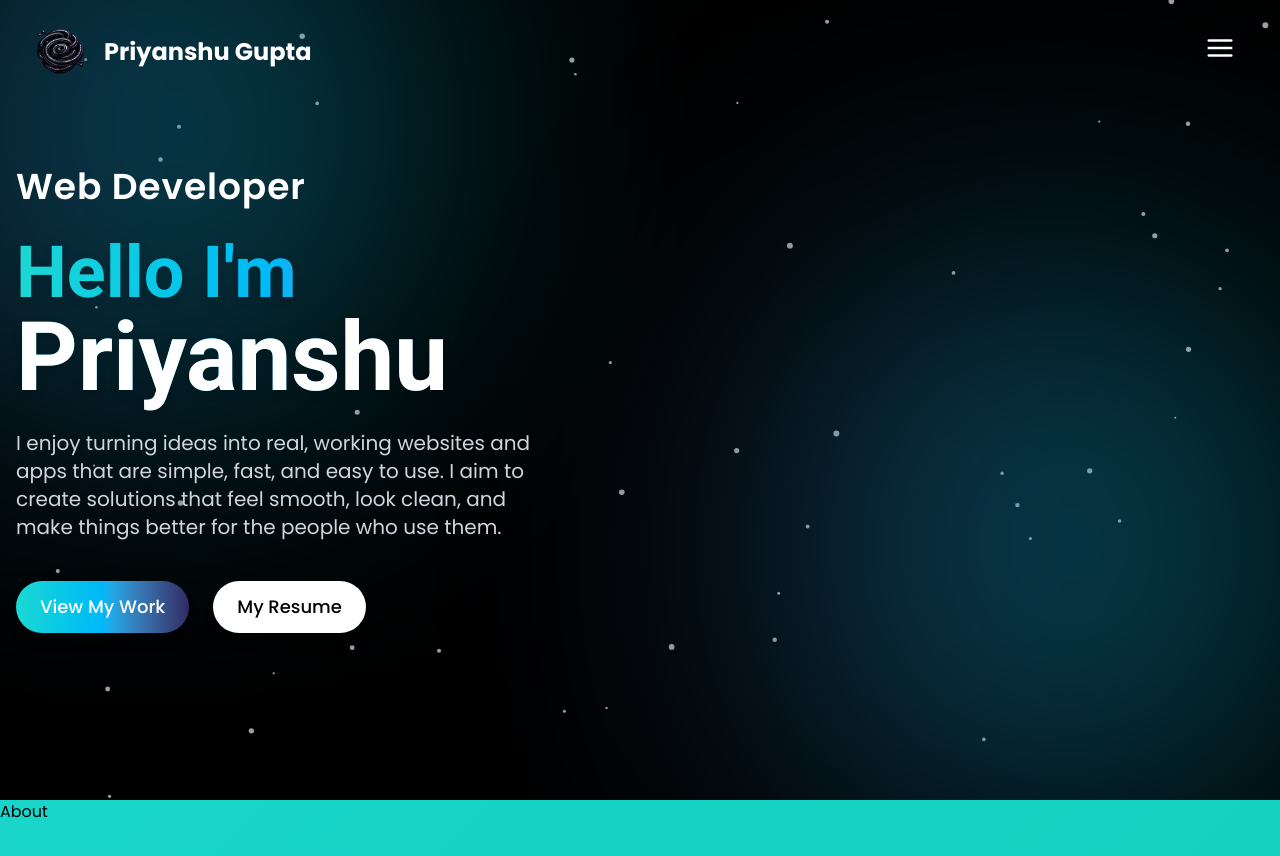
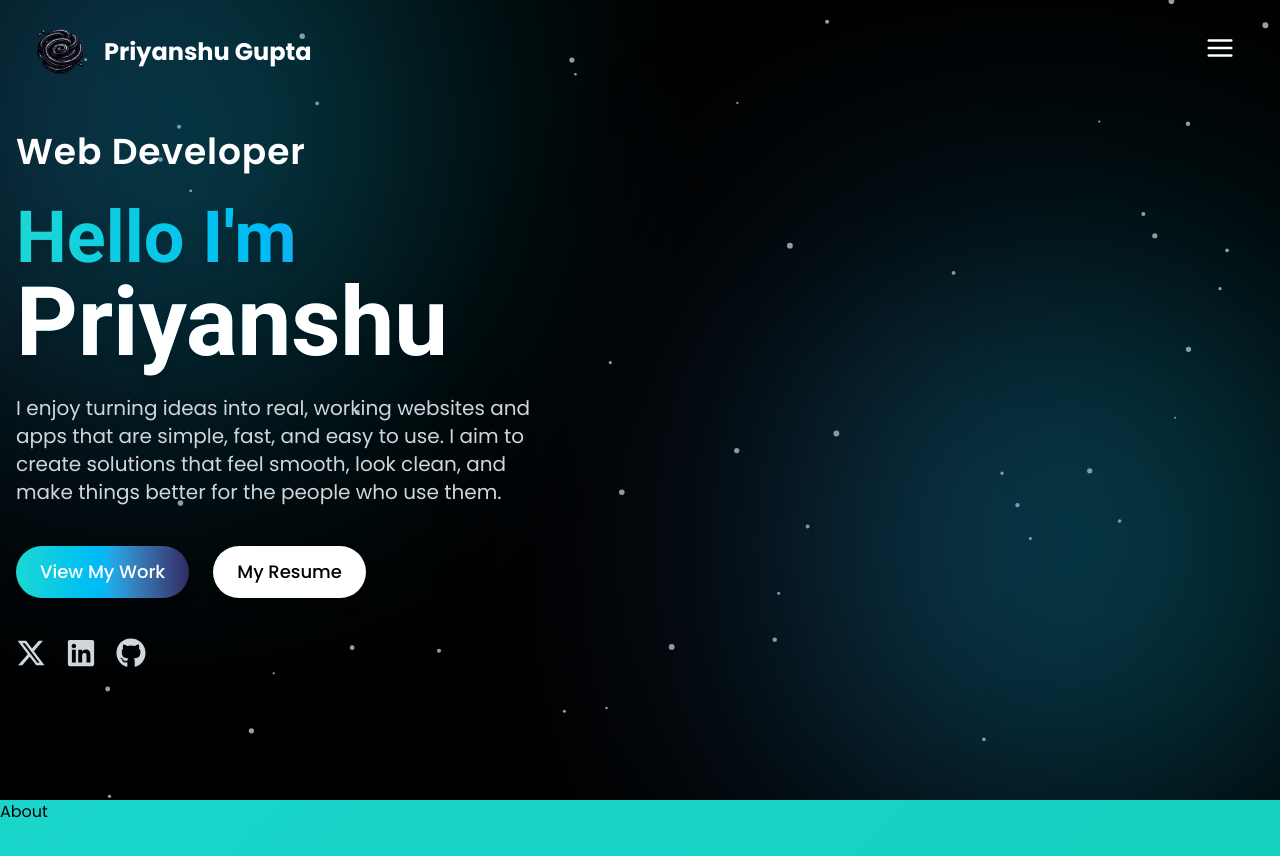
Before and after one commit to priyanshukumargupta01/Portfolio, a React (Vite) app: page / in a window 1280 px wide. Shown: the top 856 px of the page. Built offline with nearby package versions, Linux system fonts and the light colour scheme.

Commit message:
Adding social icon

```diff
--- a/src/sections/Home.jsx
+++ b/src/sections/Home.jsx
@@ -1,6 +1,44 @@
 import ParticalBackground from "../componenets/ParticleBackground";
 import React, { useState, useEffect, useMemo } from "react";
 import { motion } from "framer-motion";
+import { FaGithub, FaLinkedin } from "react-icons/fa";
+import { FaXTwitter } from "react-icons/fa6";
+
+const socials = [
+  {
+    icon: FaXTwitter,
+    label: "X",
+    href: "",
+  },
+  {
+    icon: FaLinkedin,
+    label: "LinkedIn",
+    href: "https://linkedin.com/in/priyanshukumargupta",
+  },
+  {
+    icon: FaGithub,
+    label: "GitHub",
+    href: "https://github.com/priyanshukumargupta01",
+  },
+];
+
+const glowVariants = {
+  initial: { scale: 1, y: 0, filter: "drop-shadow(0 0 0 rgba(0,0,0,0))" },
+
+  hover: {
+    scale: 1.2,
+    y: -3,
+    filter:
+      "drop-shadow(0 0 8px rgba(13,88,204,0.9)) drop-shadow(0 0 18px rgba(16,185,129,0.8))",
+    transition: { type: "spring", stiffness: 300, damping: 15 },
+  },
+
+  tap: {
+    scale: 0.95,
+    y: 0,
+    transition: { duration: 0.08 },
+  },
+};
 
 export default function Home() {
   const roles = useMemo(() => ["Web Developer", "Software Developer"], []);
@@ -129,6 +167,24 @@ export default function Home() {
                 My Resume
               </a>
             </motion.div>
+            <div className="mt-10 flex gap-5 text-2xl md:text-3xl justify-center lg:justify-start">
+  {socials.map(({ icon: Icon, label, href }) => (
+    <motion.a
+      href={href}
+      key={label}
+      target="_blank"
+      aria-label={label}
+      rel="noopener noreferrer"
+      variants={glowVariants}
+      initial="initial"
+      whileHover="hover"
+      whileTap="tap"
+      className="text-gray-300"
+    >
+      <Icon />
+    </motion.a>
+  ))}
+</div>
           </div>
         </div>
       </div>
```
